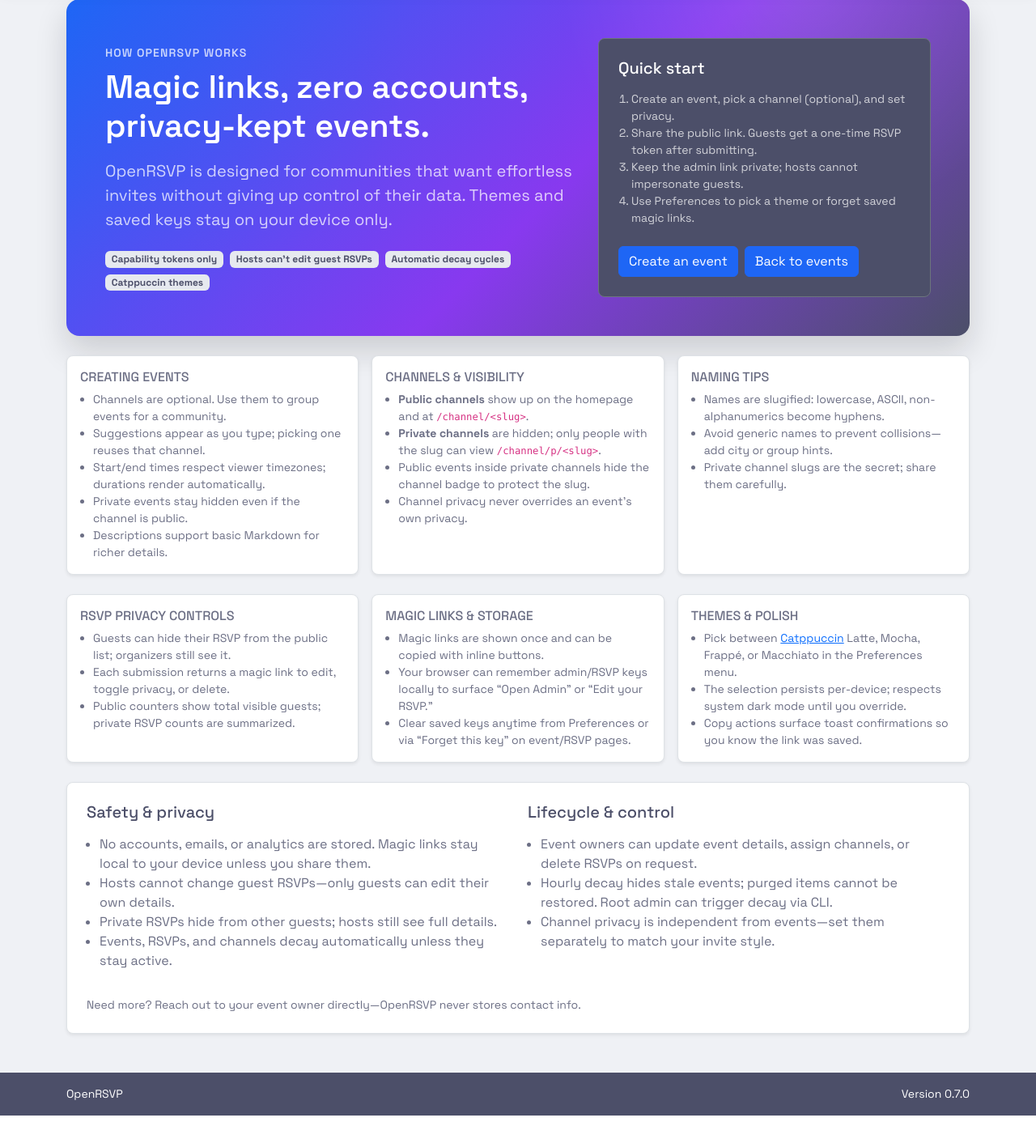
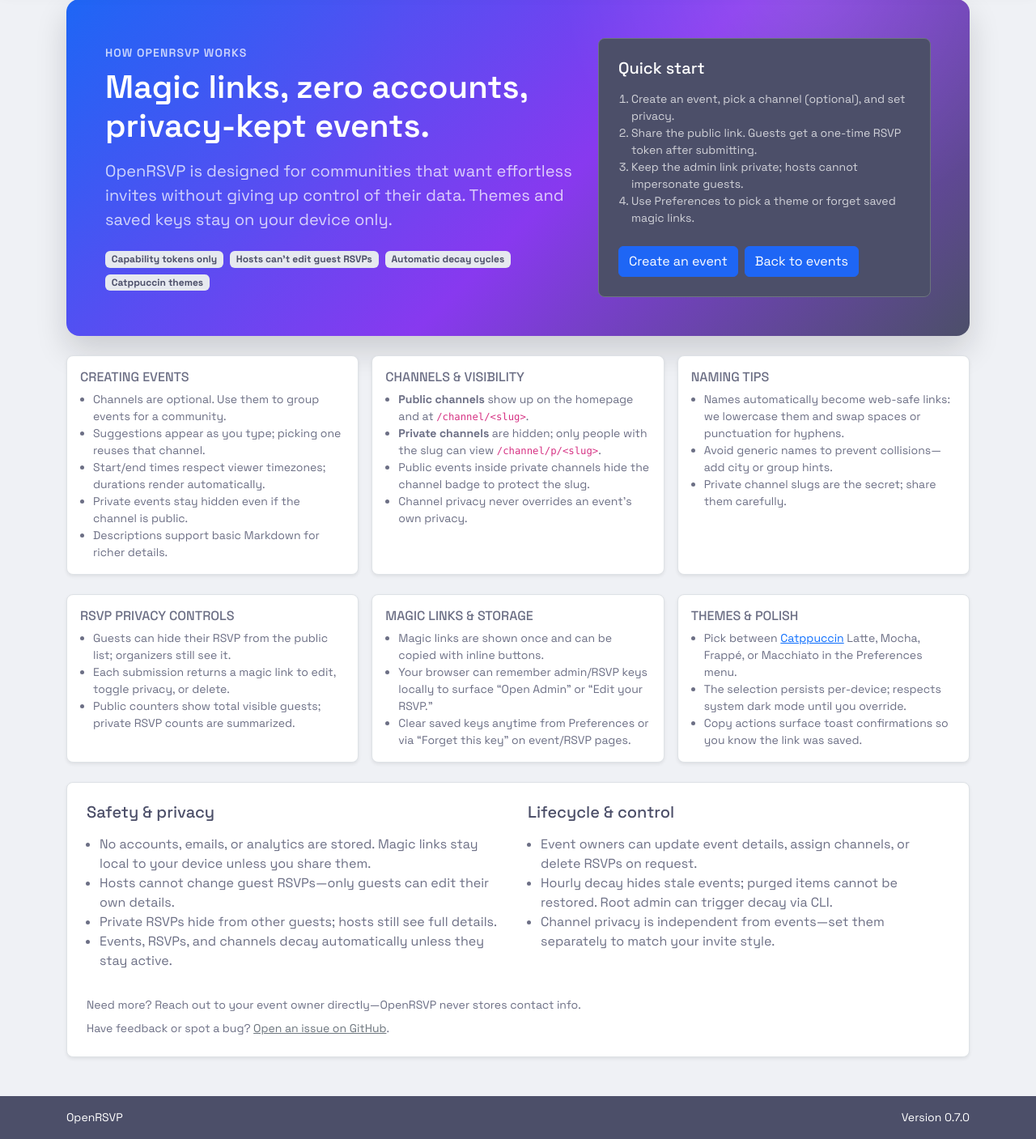
Before and after one commit to brandonleon/OpenRSVP, a FastAPI app: page /help in a window 1280 px wide. Shown: the part 81-1488 px from the top of the page at 81% size. Before the commit the page ends 1459 px from the top, so only its background shows below. Run offline with FastAPI, Linux system fonts and the light colour scheme; some libraries are stand-ins or nearby versions.

Commit message:
Add help page feedback link and clarify channel naming

```diff
--- a/openrsvp/templates/help.html
+++ b/openrsvp/templates/help.html
@@ -59,7 +59,7 @@
     <div class="p-3 bg-white shadow-sm border rounded-3 h-100">
       <h3 class="h6 text-uppercase text-muted mb-2">Naming tips</h3>
       <ul class="mb-0 text-secondary small ps-3">
-        <li>Names are slugified: lowercase, ASCII, non-alphanumerics become hyphens.</li>
+        <li>Names automatically become web-safe links: we lowercase them and swap spaces or punctuation for hyphens.</li>
         <li>Avoid generic names to prevent collisions—add city or group hints.</li>
         <li>Private channel slugs are the secret; share them carefully.</li>
       </ul>
@@ -120,6 +120,8 @@
       </ul>
     </div>
   </div>
-  <p class="text-muted small mb-0 mt-3">Need more? Reach out to your event owner directly—OpenRSVP never stores contact info.</p>
+  {% set issues_url = repo_url ~ '/issues' if repo_url else 'https://github.com/brandonleon/OpenRSVP/issues' %}
+  <p class="text-muted small mb-2 mt-3">Need more? Reach out to your event owner directly—OpenRSVP never stores contact info.</p>
+  <p class="text-muted small mb-0">Have feedback or spot a bug? <a class="link-secondary" href="{{ issues_url }}" target="_blank" rel="noopener">Open an issue on GitHub</a>.</p>
 </div>
 {% endblock %}
```
